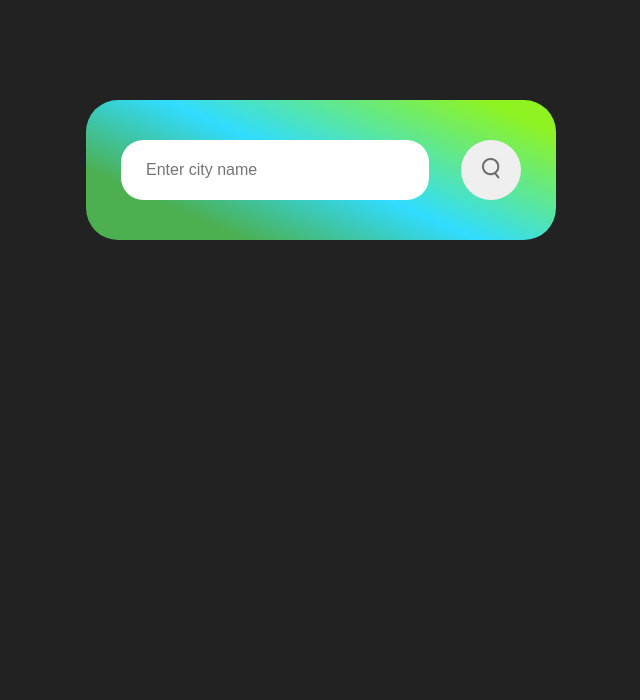
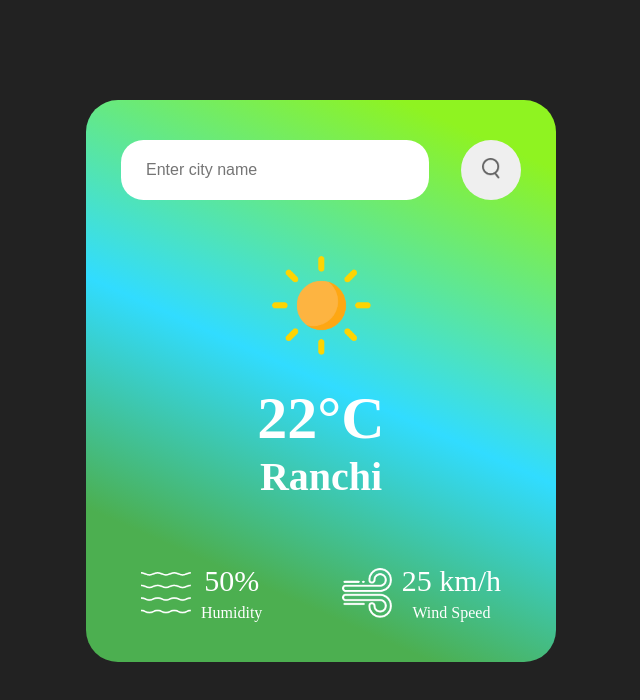
Before and after one commit to imnotaryan/weather-app, a plain HTML site: page index.html in a window 1280 px wide. Shown: the whole page, without its empty margins (319-959 px from the left). Drawn offline with Linux system fonts and the light colour scheme.

Commit message:
Done styling

```diff
--- a/index.html
+++ b/index.html
@@ -8,14 +8,42 @@
 </head>
 <body>
         <div class="wrapper">
+
+
             <div class="search">
                 <input type="text" placeholder="Enter city name" >
                 <button ><img src="/images/search.png" ></button>
             </div>
 
-            <div class="weather-image">
-                <h2 id="city-name"></h2>
+
+            <div class="weather">
+                <img src="images/clear.png" class="weather-image">
+                <h1 class="temp">22°C</h1>
+                <h2 id="city-name">Ranchi</h2>
             </div>
+
+           <div class="details">
+
+            <div class="columns">
+                <img src="images/humidity.png" >
+                <div>
+                    <p class="humidity">50%</p>
+                    <p>Humidity</p>
+                </div>
+            </div>
+
+            <div class="columns">
+                <img src="images/wind.png" >
+                <div>
+                    <p class="wind">25 km/h</p>
+                    <p>Wind Speed</p>
+                </div>
+            </div>
+
+
+           </div>
+
+
         </div>
 </body>
 </html>
--- a/styles.css
+++ b/styles.css
@@ -51,3 +51,45 @@ body{
     width: 1.3em;
     align-self: center;
 }
+
+.weather-image{
+    width: 150px;
+    margin-top: 30px;
+}
+
+
+
+.weather h1{
+    font-size: 60px;
+    font-weight: 700;
+}
+
+.weather h2{
+    font-size: 40px;
+    font-weight: 900;
+}
+
+.details{
+    display: flex;
+    justify-content: space-between;
+    align-items: center;
+    margin-top: 4rem;
+    padding: 0 20px;
+}
+
+.columns{
+    display: flex;
+    align-items: center;
+    align-tracks: left;
+}
+
+.columns img{
+    width: 60px;
+    padding-right: 10px;
+}
+
+
+.humidity, .wind{
+    font-size: 30px;
+    margin-bottom: 6px;
+}
```
